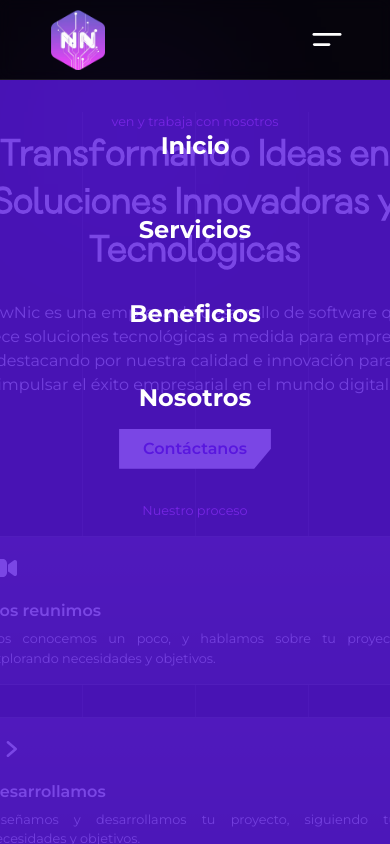
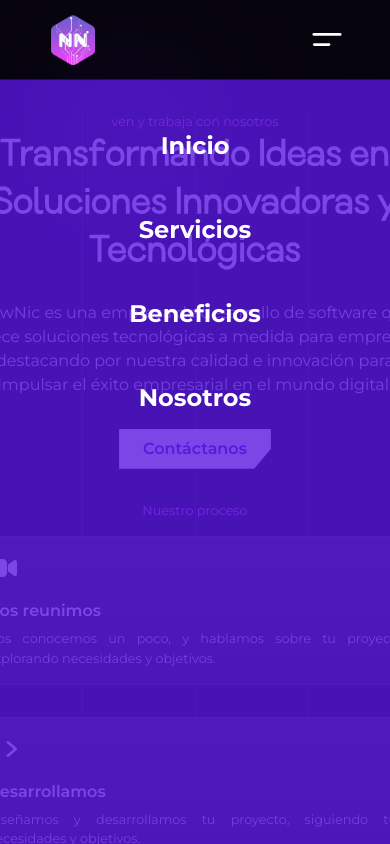
Before and after one commit to francisco-JGC/newnic.tech, a Next.js app: page / in a window 390 px wide. Shown: the top 844 px of the page. Built offline with nearby package versions, Linux system fonts and the light colour scheme.

Commit message:
Refactor image size in Header component for improved performance and responsiveness

```diff
--- a/src/components/Header/index.scss
+++ b/src/components/Header/index.scss
@@ -24,8 +24,8 @@
     align-items: center;
 
     img {
-      width: 60px;
-      height: 60px;
+      width: 50px;
+      height: 50px;
       object-fit: contain;
     }
   }
```
